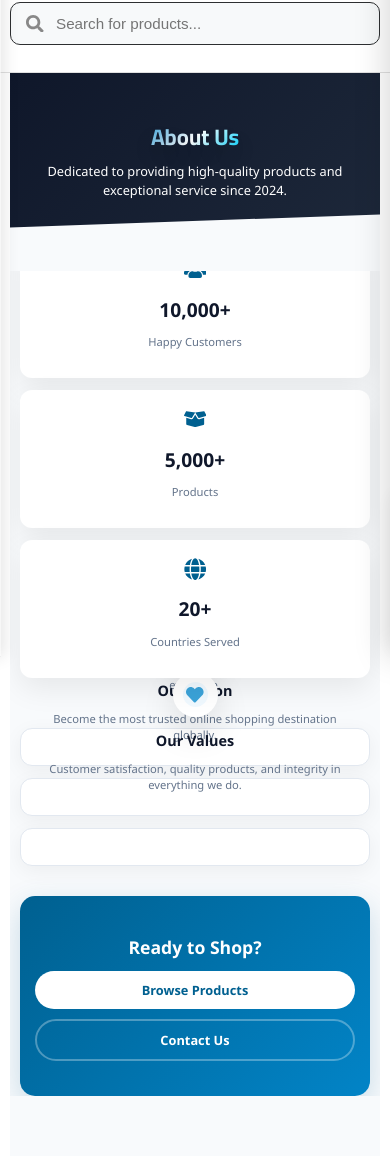
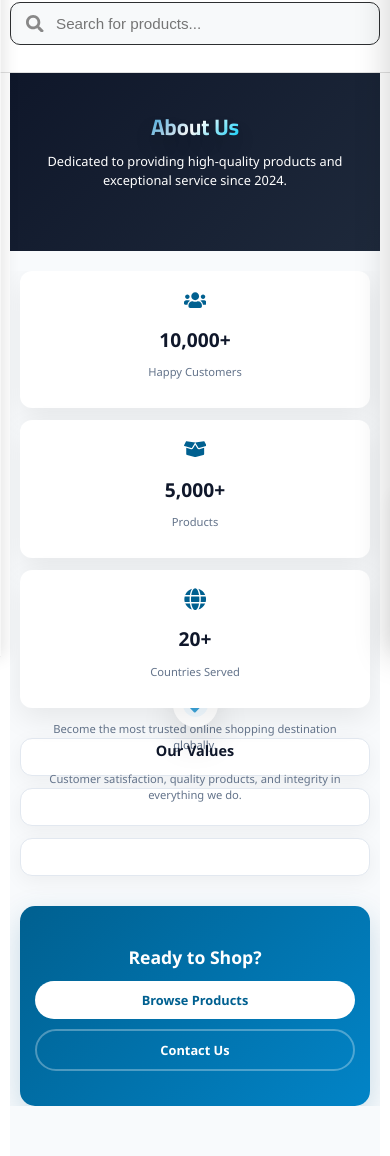
Before and after one commit to Ayham1najeb/my-shop, a React (Create React App) app in the folder my-app/: page /about in a window 390 px wide. Shown: the part 187-1343 px from the top of the page. Built offline with nearby package versions, Linux system fonts and the light colour scheme; no server answers.

Commit message:
Fix: Menu z-index for clickable links, Slider horizontal layout, About page text overlap

```diff
--- a/my-app/src/NavBar.css
+++ b/my-app/src/NavBar.css
@@ -876,3 +876,15 @@ html[dir="rtl"] .auth-dropdown {
 .auth-dropdown-item+.auth-dropdown-item {
   margin-top: 8px;
 }
+/* ===== MOBILE MENU FIXES ===== */
+@media (max-width: 900px) {
+  /* Ensure menu drawer is above backdrop */
+  .bottom-nav { z-index: 5000 !important; }
+  .nav-backdrop { z-index: 4999 !important; pointer-events: none; }
+  .nav-backdrop.active { pointer-events: auto; }
+
+  /* Ensure nav items are clickable */
+  .nav-menu { position: relative; z-index: 5001 !important; }
+  .nav-item { z-index: 5002 !important; pointer-events: auto !important; cursor: pointer !important; }
+  .nav-item a, .nav-item button { pointer-events: auto !important; cursor: pointer !important; }
+}
--- a/my-app/src/components/About.css
+++ b/my-app/src/components/About.css
@@ -239,3 +239,14 @@
   .about-cta-section h2 { font-size: 1.1rem !important; margin-bottom: 12px !important; }
   .cta-btn { padding: 10px 18px !important; font-size: 0.8rem !important; }
 }
+
+/* ===== FIX ABOUT PAGE TEXT OVERLAP ===== */
+@media (max-width: 767px) {
+  .about-page { overflow-x: hidden !important; }
+  .about-hero { padding: 40px 15px 50px !important; margin-bottom: 20px !important; }
+  .about-hero::after { display: none !important; }
+  .about-stats { flex-direction: column !important; margin-top: 0 !important; margin-bottom: 30px !important; position: relative !important; z-index: 1 !important; }
+  .stat-item { width: 100% !important; min-width: auto !important; }
+  .about-cards { margin-top: 20px !important; }
+  .about-cta-section { margin-top: 30px !important; }
+}
--- a/my-app/src/components/HeroSlider.css
+++ b/my-app/src/components/HeroSlider.css
@@ -212,3 +212,13 @@
   .hero-image { width: 40% !important; height: 100% !important; flex-shrink: 0 !important; }
   .hero-image img { width: 100% !important; height: 100% !important; object-fit: cover !important; }
 }
+
+/* ===== FIX SLIDER - FORCE HORIZONTAL CAROUSEL ===== */
+@media (max-width: 767px) {
+  .hero-slider-wrapper { overflow: hidden !important; }
+  .hero-slider-wrapper .slick-slider { display: flex !important; overflow: hidden !important; }
+  .hero-slider-wrapper .slick-list { overflow: hidden !important; }
+  .hero-slider-wrapper .slick-track { display: flex !important; flex-direction: row !important; }
+  .hero-slider-wrapper .slick-slide { display: inline-block !important; float: none !important; flex-shrink: 0 !important; }
+  .hero-slide-content { display: flex !important; flex-direction: row !important; height: 150px !important; min-height: 150px !important; max-height: 150px !important; }
+}
```
